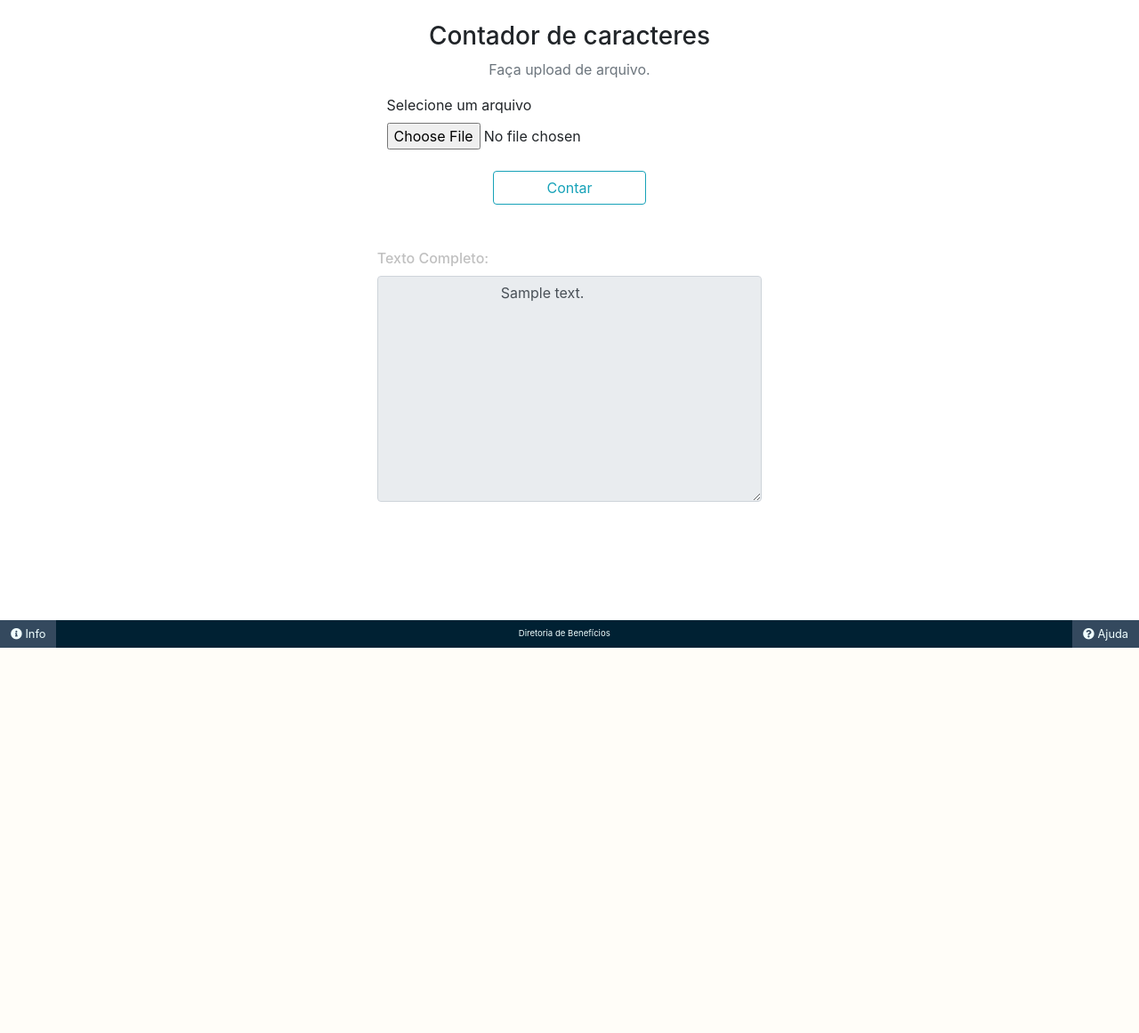
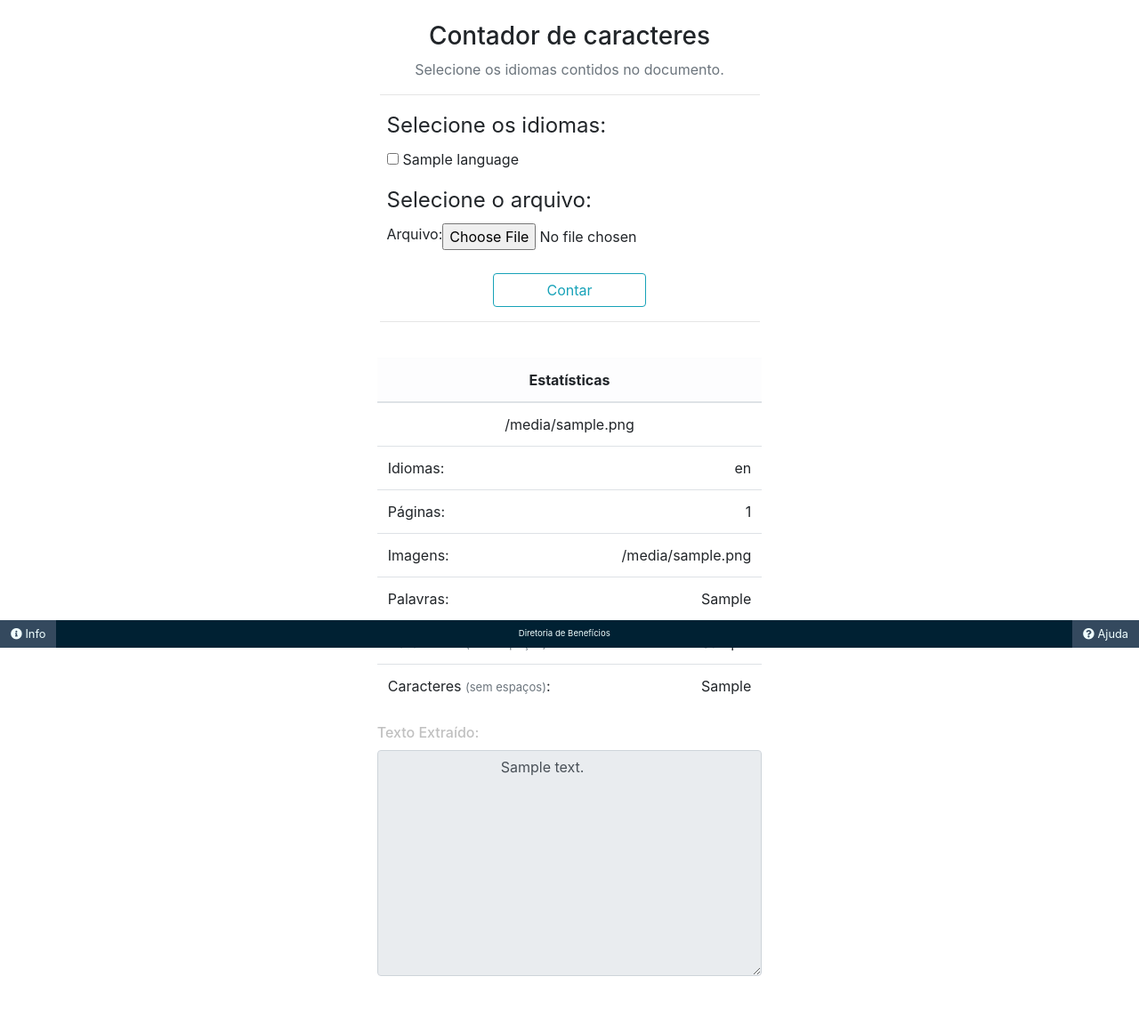
Before and after one commit to LisandroGuerra/char_counter, a Django app: template counter_app/templates/index.html in a window 1280 px wide. Shown: the part 72-1233 px from the top of the page at 89% size. Before the commit the page ends 800 px from the top, so only its background shows below. Run offline with Django 5.2, Linux system fonts and the light colour scheme; the template is opened without the code that fills it: most values are stand-ins (such as "Sample title", 1, 10 or a date in 2020); some libraries are stand-ins or nearby versions.

Commit message:
languages and processing images inside pdf file

```diff
--- a/counter_app/templates/index.html
+++ b/counter_app/templates/index.html
@@ -8,16 +8,41 @@
         <div class="row">
             <div class="col-xl-5 col-lg-6 col-md-8 col-sm-10 mx-auto text-center form p-4">
                 <h3 class="">Contador de caracteres</h3>
-                <p class="text-truncate text-secondary">Faça upload de arquivo.</p>
+                <p class="text-truncate text-secondary">Selecione os idiomas contidos no documento.</p>
+                <hr>
                 <div class="px-2 text-left">
                     <form action="{% url 'counter' %}" method="post" enctype="multipart/form-data" onsubmit="handleFormSubmit(event)">
                         {% csrf_token %}
 
                         <div class="form-group">
+                            <!-- Languages selection -->
                             <div class="input-group">
-                                <label class="form-label" for="inputGroup">Selecione um arquivo</label>
-                                <input type="file" class="" id="inputGroup" name="arquivo" required>
+                                <fieldset class="form-group" >
+                                    <legend class="form-label">Selecione os idiomas:</legend>
+
+                                    {% for language in languages_list %}
+
+                                        <div class="form-check form-check-inline">
+                                            <input class="form-check-input" type="checkbox" id="{{ language.id }}" name="languages" value="{{ language.id }}"
+                                            {% if language.id == 'por' %} checked {% endif %}>
+                                            <label class="form-check-label" for="{{ language.id }}">{{ language.name }}</label>
                                         </div>
+
+                                    {% endfor %}
+
+                                </fieldset>
+                            </div>
+
+                            <!-- File Upload -->
+                            <fieldset>
+                                <legend class="form-label">Selecione o arquivo:</legend>
+
+                                <div class="input-group">
+                                    <label class="form-label" for="uploaded_file">Arquivo: </label>
+                                    <input type="file" class="" id="uploaded_file" name="uploaded_file" required>
+                                </div>
+                            </fieldset>
+
                             <div class="d-flex justify-content-center mt-4">
                                 <button id="submitButton" class="btn btn-outline-info col-xl-5 col-lg-6 col-md-8 col-sm-10 mx-auto" type="submit">Contar</button>
                             </div>
@@ -39,57 +64,65 @@
                     {% endif %}
                 </div>
 
-                <!-- <style>
-                    .table-rounded {
-                  border-radius: 15px;
-                  overflow: hidden;
-                }
-                thead {
-                    border-top: none !important;
-                }
-              </style> -->
+                <!-- AQUI -->
+                 <hr>
+            </div>
+        </div>
 
-                <div class="d-flex justify-content-center mt-4">
-                    {% if result and not error %}
+        <div class="col-xl-5 col-lg-6 col-md-8 col-sm-10 mx-auto text-center">
+            {% if qt_char_extracted and not error %}
                 <div class="table-responsive">
                     <table class="table">
                         <thead class="table-light">
                             <tr>
-                                        <th>Caracteres</th>
-                                        <th>Qnt.</th>
+                                <th colspan="2">Estatísticas</th>
                             </tr>
                         </thead>
                         <tbody>
                             <tr>
-                                        <td>Todos:</td>
-                                        <td>{{ res0 }}</td>
+                                <td colspan="2">{{ file_name }}</td>
                             </tr>
                             <tr>
-                                        <td>Sem espaços:</td>
-                                        <td>{{ res1 }}</td>
+                                <td class="text-left">Idiomas:</td>
+                                <td class="text-right">
+                                    {% for language in selected_languages %}
+                                        {{ language }}{% if not forloop.last %}, {% endif %}
+                                    {% endfor %}
+                                </td>
                             </tr>
                             <tr>
-                                        <td>Sem NL:</td>
-                                        <td>{{ res2 }}</td>
+                                <td class="text-left">Páginas:</td>
+                                <td class="text-right">{{ qt_pages }}</td>
                             </tr>
-                                    <tr class="table-light">
-                                        <td>Arquivo:</td>
-                                        <td>{{ file }}</td>
+                            <tr>
+                                <td class="text-left">Imagens:</td>
+                                <td class="text-right">{{ qt_images }}</td>
+                            </tr>
+                            <tr>
+                                <td class="text-left">Palavras:</td>
+                                <td class="text-right">{{ qt_words }}</td>
+                            </tr>
+                            <tr>
+                                <td class="text-left">Caracteres <span class="text-secondary" style="font-size: small;">(com espaços)</span>:</td>
+                                <td class="text-right">{{ qt_char_extracted }}</td>
+                            </tr>
+                            <tr>
+                                <td class="text-left">Caracteres <span class="text-secondary" style="font-size: small;">(sem espaços)</span>:</td>
+                                <td class="text-right">{{ qt_char_cleaned }}</td>
                             </tr>
                         </tbody>
                     </table>
                 </div>
             {% endif %}
         </div>
-            </div>
-        </div>
-        {% if texto_extraido %}
-            <div class="col-xl-5 col-lg-6 col-md-8 col-sm-10 mx-auto">
+
+        {% if text_extracted %}
+            <div class="col-xl-5 col-lg-6 col-md-8 col-sm-10 mx-auto form">
                 <form>
                     <div class="form-group" style="color: rgb(192, 192, 192); font-weight: 500;">
-                        <label for="textoCompleto">Texto Completo:</label>
+                        <label for="textoCompleto">Texto Extraído:</label>
                         <textarea class="form-control" id="textoCompleto" rows="10" disabled>
-                            {{ texto_extraido }}
+                            {{ text_extracted }}
                         </textarea>
                     </div>
                 </form>
```
Also changed, not shown: counter_app/views.py (+106 -79 lines), 3 other files. Lines whose indentation alone changed are shown as unchanged.
